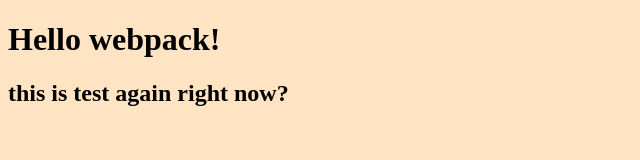
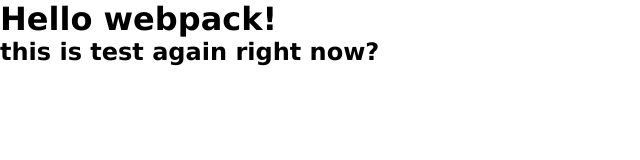
Before and after one commit to Estete9/TodoList, a website built with webpack: page src/index.html in a window 1280 px wide. Shown: the whole page, without its empty margins (0-640 px from the left). Built offline with nearby package versions, Linux system fonts and the light colour scheme.

Commit message:
Install SASS and replace style.css to style.scss

```diff
--- a/package.json
+++ b/package.json
@@ -14,6 +14,8 @@
   "devDependencies": {
     "css-loader": "^6.8.1",
     "html-webpack-plugin": "^5.5.3",
+    "sass": "^1.65.1",
+    "sass-loader": "^13.3.2",
     "style-loader": "^3.3.3",
     "webpack": "^5.88.2",
     "webpack-cli": "^5.1.4",
--- a/src/index.js
+++ b/src/index.js
@@ -1 +1 @@
-import './style.css';
+import './style.scss';
--- /dev/null
+++ b/src/style.scss
@@ -0,0 +1,8 @@
+*{
+  margin: 0;
+  padding: 0;
+  font-family: Verdana, Geneva, Tahoma, sans-serif;
+}
+body {
+
+}
--- a/webpack.config.js
+++ b/webpack.config.js
@@ -26,8 +26,8 @@
   module: {
     rules: [
       {
-        test: /\.css$/i,
-        use: ['style-loader', 'css-loader'],
+        test: /\.scss$/i,
+        use: ['style-loader', 'css-loader', 'sass-loader'],
       },
     ],
   },
```
Also changed, not shown: dist/index.bundle.js, dist/index.html, dist/runtime.bundle.js (deleted), src/style.css (deleted), 1 other file.
